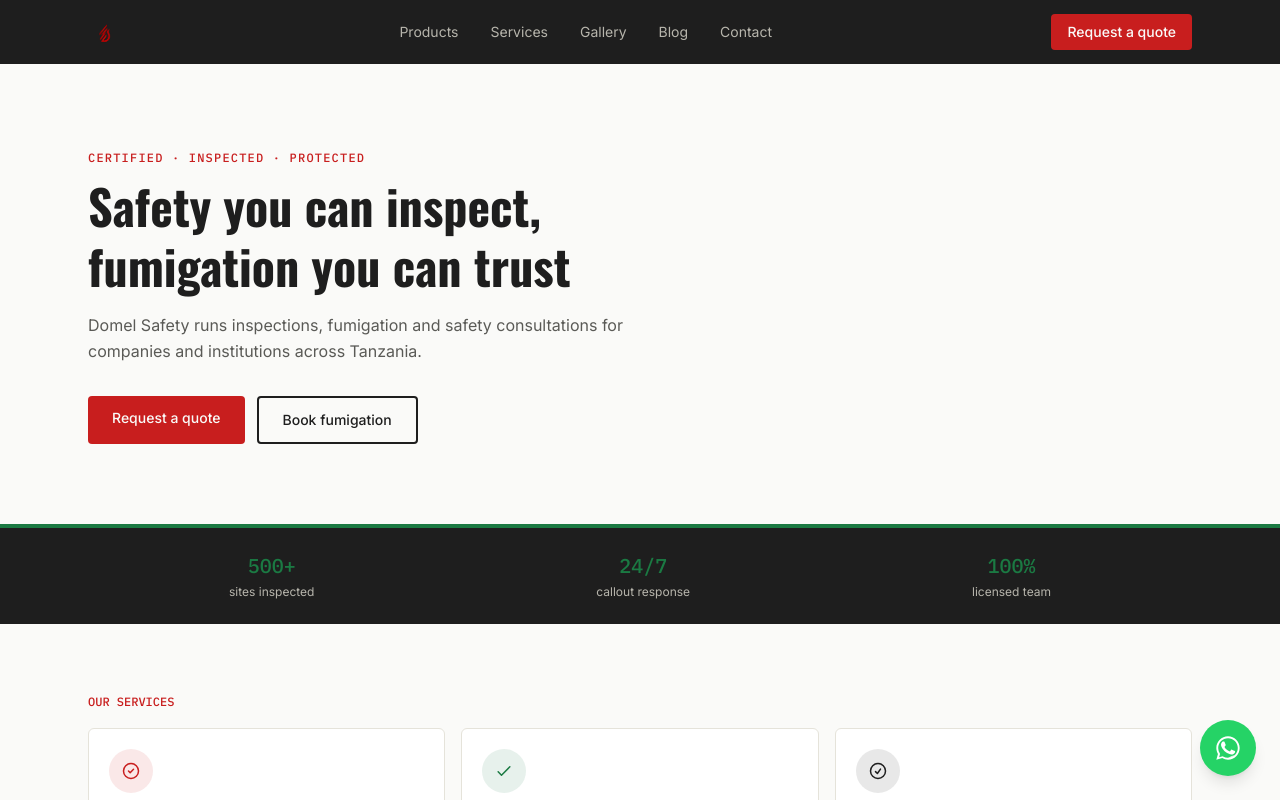
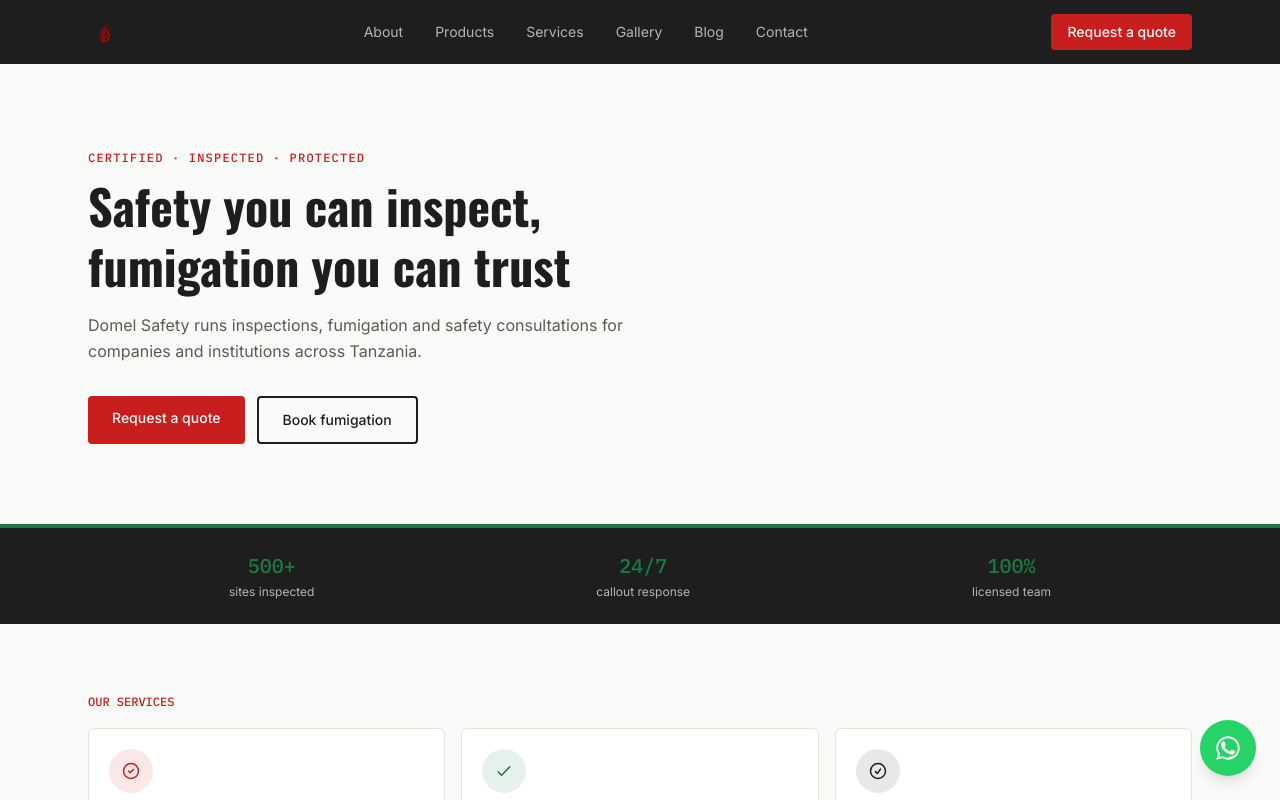
Before and after one commit to domelsafety/domel-safety-web, a Next.js app: page / in a window 1280 px wide. Shown: the top 800 px of the page. Built offline with nearby package versions, Linux system fonts and the light colour scheme.

Commit message:
Add About link to Header and Footer navigation

```diff
--- a/components/Footer.tsx
+++ b/components/Footer.tsx
@@ -3,6 +3,7 @@ import Link from "next/link";
 import { PhoneIcon, EmailIcon, WhatsAppIcon } from "@/components/icons/ContactIcons";
 
 const LINKS = [
+  { label: "About", href: "/about" },
   { label: "Products", href: "/products" },
   { label: "Services", href: "/services" },
   { label: "Gallery", href: "/gallery" },
--- a/components/Header.tsx
+++ b/components/Header.tsx
@@ -2,6 +2,7 @@ import Image from "next/image";
 import Link from "next/link";
 
 const NAV_LINKS = [
+  { label: "About", href: "/about" },
   { label: "Products", href: "/products" },
   { label: "Services", href: "/services" },
   { label: "Gallery", href: "/gallery" },
```
